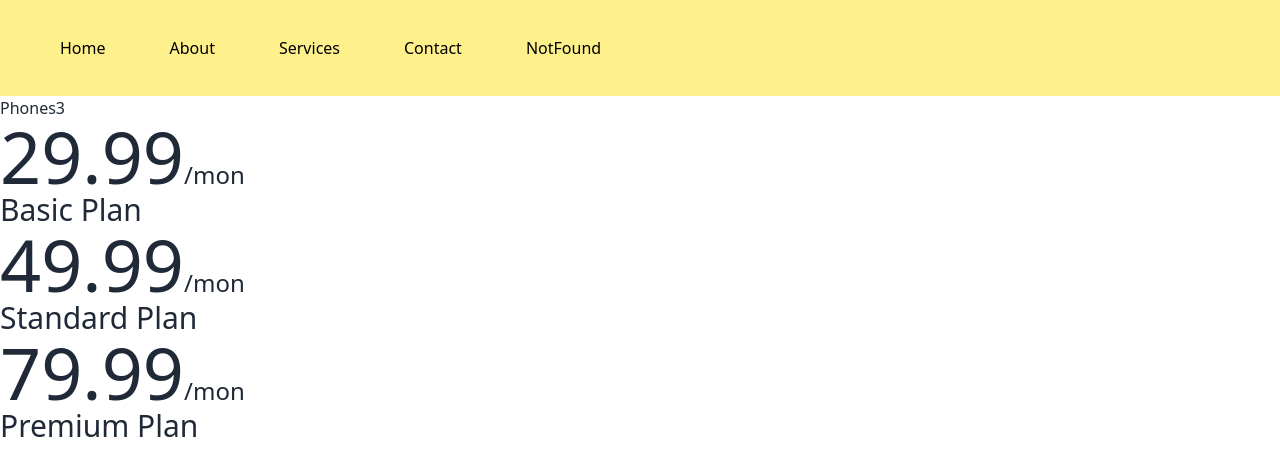
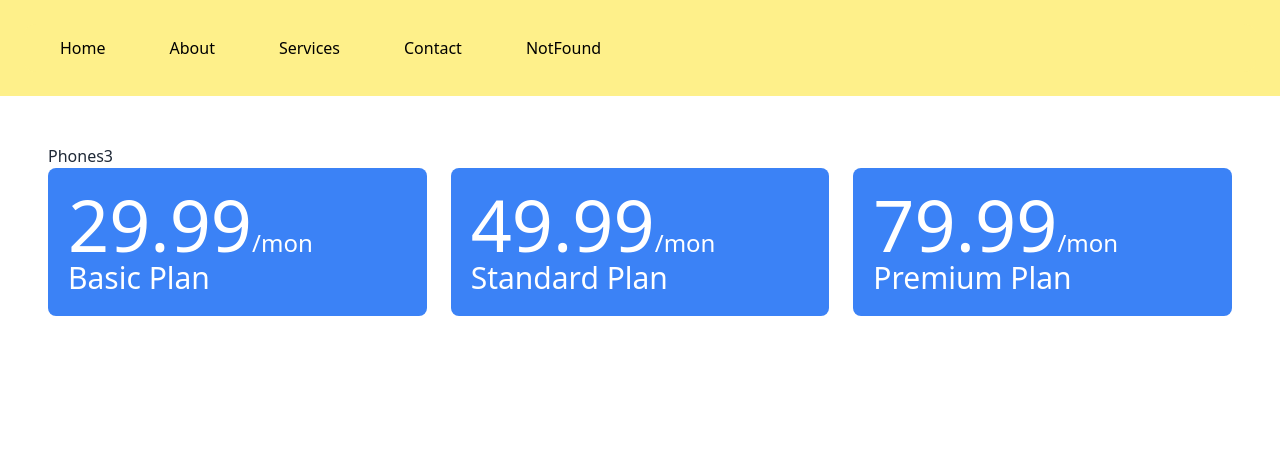
Before and after one commit to M-Rakib-Ahmed/my-react-options-app, a React (Vite) app: page / in a window 1280 px wide. Shown: the top 476 px of the page. Built offline with nearby package versions, Linux system fonts and the light colour scheme.

Commit message:
card done

```diff
--- a/src/components/PriceOptions/PriceOptions.jsx
+++ b/src/components/PriceOptions/PriceOptions.jsx
@@ -52,11 +52,13 @@ const PriceOptions = () => {
  const [price, setPrice]=useState([])
 
     return (
-        <div>
+        <div className='m-12'>
             <h2>Phones{pricingOptions.length}</h2>
-            {
+            <div className='grid lg:grid-cols-3 gap-6'>
+                {
              pricingOptions.map(option => <Priceoption key={option.id} option={option}></Priceoption>)
             }
+            </div>
         </div>
     );
 };
--- a/src/components/Priceoption/Priceoption.jsx
+++ b/src/components/Priceoption/Priceoption.jsx
@@ -4,7 +4,7 @@ const Priceoption = ({option}) => {
     const {name, id, price, features}=option
 
     return (
-        <div>
+        <div className="bg-blue-500 rounded-lg p-5 text-white">
         <h2 >
             <span className="text-7xl">{price}</span>
             <span className="text-2xl">/mon</span>
```
